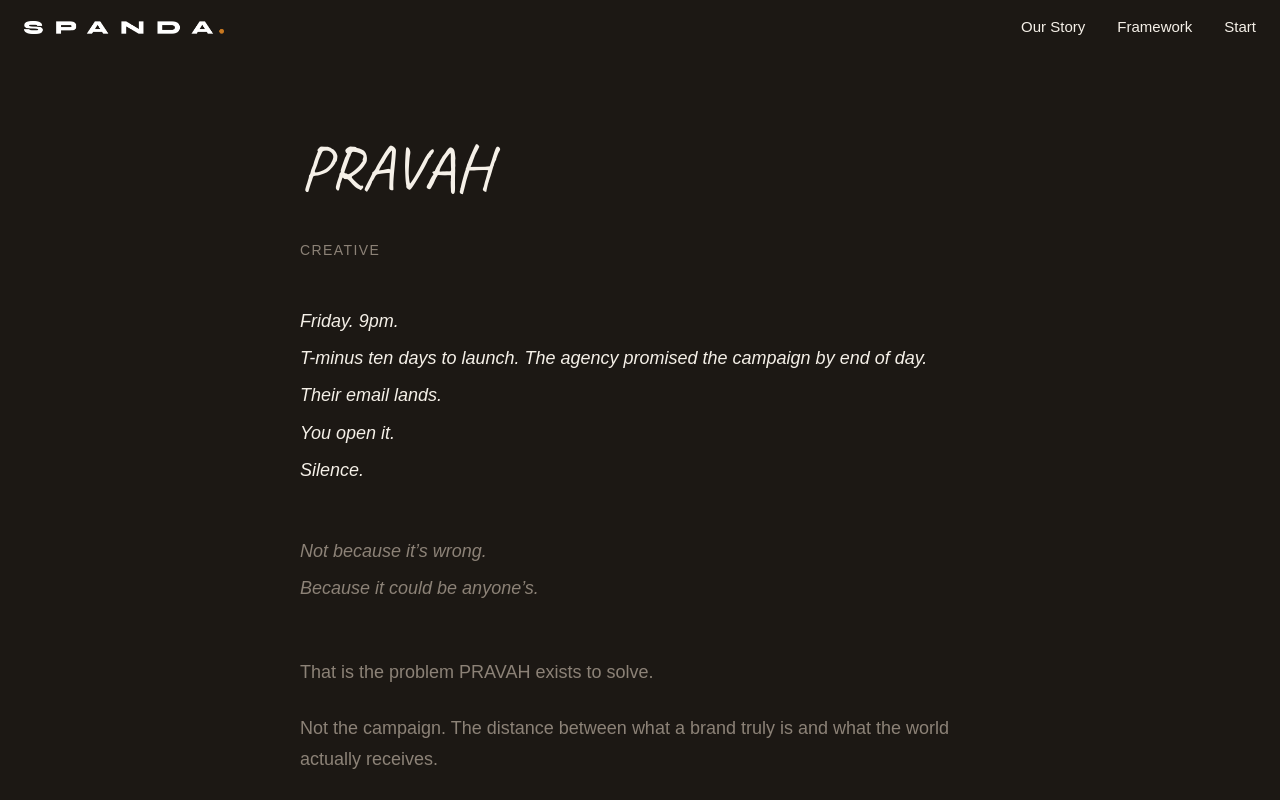
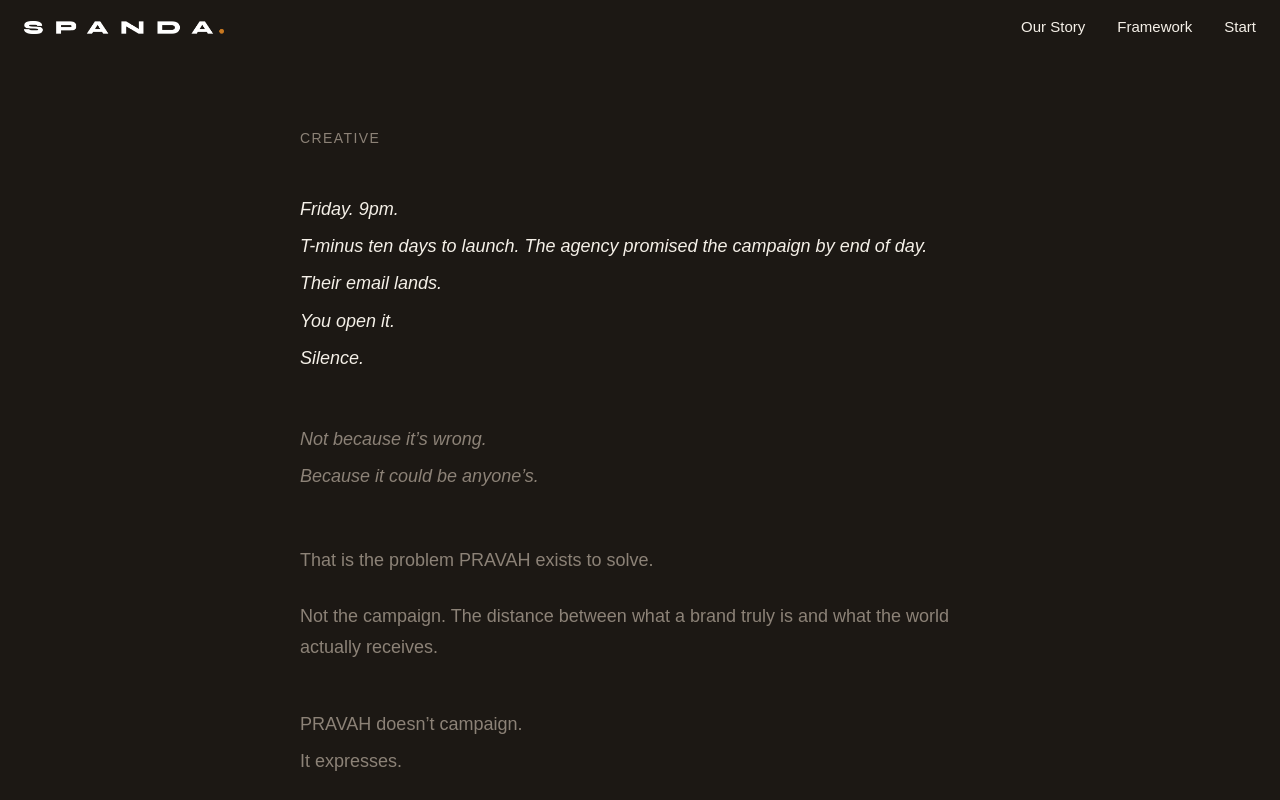
Before and after one commit to rohanbharel/spanda-studio, a Next.js app: page /pravah-story in a window 1280 px wide. Shown: the top 800 px of the page. Built offline with nearby package versions, Linux system fonts and the light colour scheme; a web font is replaced by a local one.

Commit message:
Fix pravah-story H1 — restore sr-only with descriptive SEO text
Co-Authored-By: Claude Sonnet 4.6 <noreply@anthropic.com>

```diff
--- a/app/pravah-story/page.tsx
+++ b/app/pravah-story/page.tsx
@@ -37,7 +37,7 @@ export default function PravahStoryPage() {
         <div className="bg-ink pt-32 pb-24 px-6">
           <div className="max-w-[680px] mx-auto">
 
-            <h1 className="font-caveat text-[48px] md:text-[64px] text-parchment leading-tight" style={{ marginBottom: "32px" }}>PRAVAH</h1>
+            <h1 className="sr-only">The PRAVAH Story — Creative Agency by SPANDA.</h1>
 
             {/* Creative label */}
             <p
```
